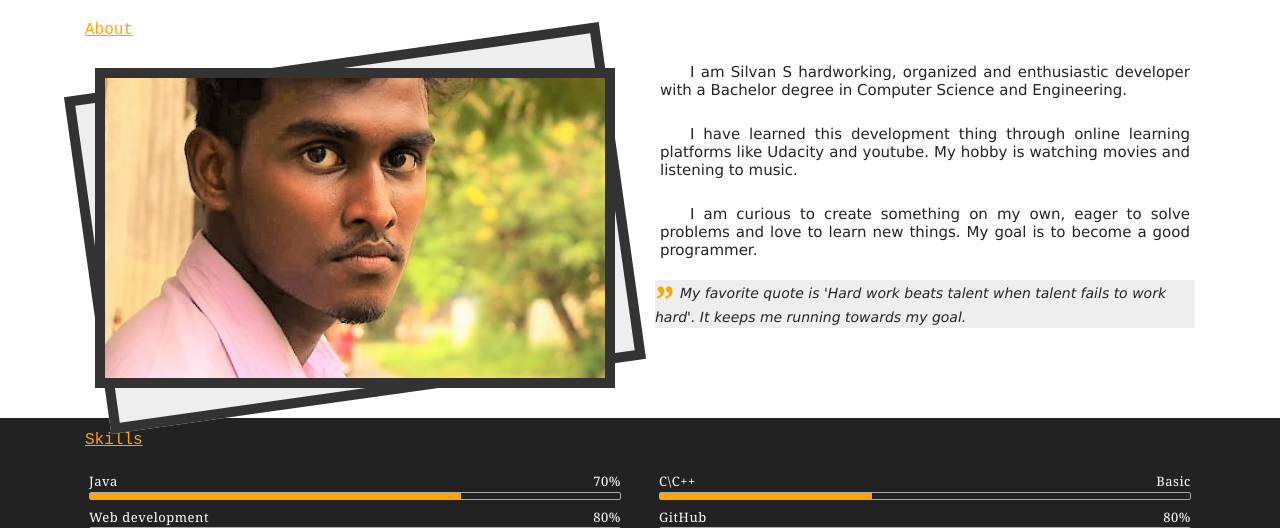
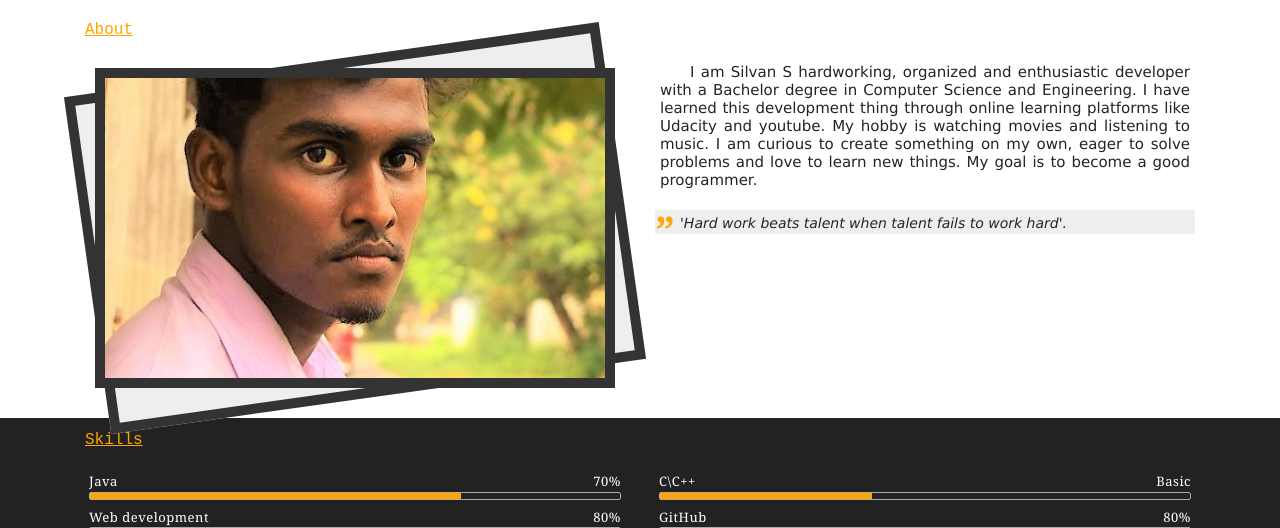
Before and after one commit to S-Silvan/S-Silvan.github.io, a plain HTML site: page index.html in a window 1280 px wide. Shown: the part 802-1330 px from the top of the page. Drawn offline with nearby package versions, Linux system fonts and the light colour scheme.

Commit message:
Content in about me modification

```diff
--- a/index.html
+++ b/index.html
@@ -78,10 +78,9 @@
             </div>
           </div>
           <div class="col-sm-12 col-md-6">
-            <p>I am Silvan S hardworking, organized and enthusiastic developer with a Bachelor degree in Computer Science and Engineering.</p>
-            <p>I have learned this development thing through online learning platforms like  Udacity and youtube. My hobby is watching movies and listening to music.</p>
-            <p>I am curious to create something on my own, eager to solve problems and love to learn new things. My goal is to become a good programmer.</p>
-            <blockquote><span>My favorite quote is 'Hard work beats talent when talent fails to work hard'. It keeps me running towards my goal.</span></blockquote>
+            <p>I am Silvan S hardworking, organized and enthusiastic developer with a Bachelor degree in Computer Science and Engineering.
+              I have learned this development thing through online learning platforms like  Udacity and youtube. My hobby is watching movies and listening to music. I am curious to create something on my own, eager to solve problems and love to learn new things. My goal is to become a good programmer.</p>
+            <blockquote><span>'Hard work beats talent when talent fails to work hard'.</span></blockquote>
           </div>
         </div>
       </div>
```
